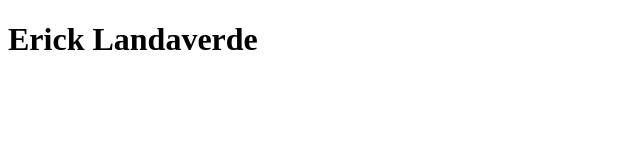
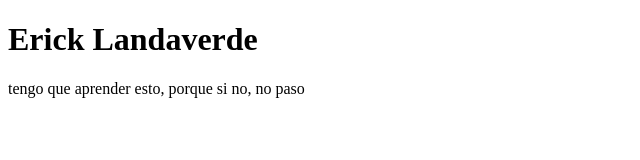
Before and after one commit to ErickLAM3/seminario-de-git-github, a plain HTML site: page index.html in a window 1280 px wide. Shown: the whole page, without its empty margins (0-640 px from the left). Drawn offline with Linux system fonts and the light colour scheme.

Commit message:
ya le vamos entendiendo

```diff
--- a/index.html
+++ b/index.html
@@ -14,7 +14,9 @@
 </head>
 
 <body>
-<h1>Erick Landaverde</h1>
+    <h1>Erick Landaverde</h1>
+    <p>tengo que aprender esto, porque si no, no paso</p>
+
 </body>
 
 </html>
```
